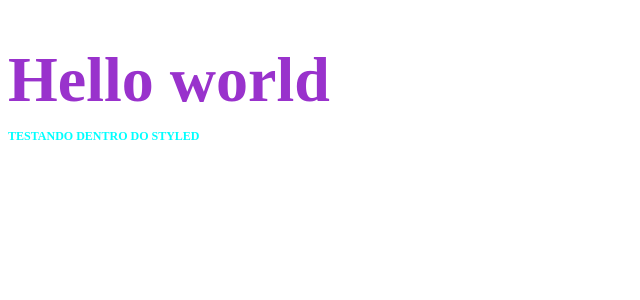
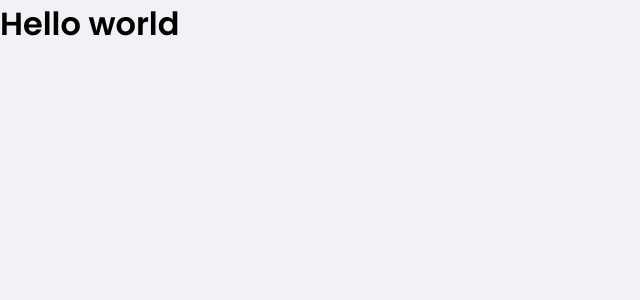
Before and after one commit to danielPaulinoMesquita/course-react-app-dt, a React (Create React App) app: page / in a window 1280 px wide. Shown: the top 300 px of the page, without its empty margins (0-640 px from the left). Built offline with nearby package versions, Linux system fonts and the light colour scheme.

Commit message:
3- Create GlobalStyle and configured a new font style from Google font.

```diff
--- a/public/index.html
+++ b/public/index.html
@@ -1,11 +1,12 @@
 <!DOCTYPE html>
 <html lang="en">
   <head>
+    <link rel="preconnect" href="https://fonts.googleapis.com">
+    <link rel="preconnect" href="https://fonts.gstatic.com" crossorigin>
     <meta charset="utf-8" />
     <link rel="icon" href="favicon.png" />
     <meta name="viewport" content="width=device-width, initial-scale=1" />
-
-    <title>DT money</title>
+    <link href="https://fonts.googleapis.com/css2?family=Poppins:wght@100;600&display=swap" rel="stylesheet">    <title>DT money</title>
   </head>
   <body>
     <noscript>You need to enable JavaScript to run this app.</noscript>
--- a/src/App.tsx
+++ b/src/App.tsx
@@ -1,19 +1,12 @@
 import React from 'react';
-import styled from "styled-components";
+import {GlobalStyle} from "./styles/global";
 
-const Title = styled.h1`
-  font-size: 64px;
-  color: darkorchid;
-  p {
-    font-size: 12px;
-    color: aqua;
-  }
-`
 
 export function App() {
   return (
-    <Title>
-       Hello world <p>TESTANDO DENTRO DO STYLED</p>
-    </Title>
+      <>
+        <h1>Hello world</h1>
+        <GlobalStyle/>
+      </>
   );
 }
--- /dev/null
+++ b/src/styles/global.ts
@@ -0,0 +1,56 @@
+import {createGlobalStyle} from "styled-components";
+
+export const GlobalStyle = createGlobalStyle`
+  :root{
+    --background: #f0f2f5;
+    --red: #E52E4D;
+    --blue: #5429CC;
+    --blue-light: #6933FF;
+    --text-title: #363F5F;
+    --text-body: #969CB3;
+    --shape: #FFFFFF;
+  }
+
+  *{
+    margin: 0;
+    padding: 0;
+    box-sizing: border-box;
+  }
+
+  //font-size:16px (Desktop)
+  html{
+    @media(max-width: 1080px){
+      font-size: 93.75%; //15px
+    }
+
+    @media(max-width: 720px){
+      font-size: 87.5%; // 14px
+    }
+  }
+
+  // REM =  1rem = 16px  (It's calculate to proportional size of elemnts)
+
+  body{
+    background: var(--background);
+    -webkit-font-smoothing: antialiased;
+  }
+
+  body, input, textarea, button {
+    font-family: 'Poppins', sans-serif;
+    font-weight: 400;
+  }
+
+  h1, h2, h3, h4, h5, h6, strong {
+    font-weight: 600;
+  }
+
+  button {
+    cursor: pointer;
+  }
+
+  [disabled] {
+    opacity: 0.6;
+    cursor: not-allowed;
+  }
+
+`
```
